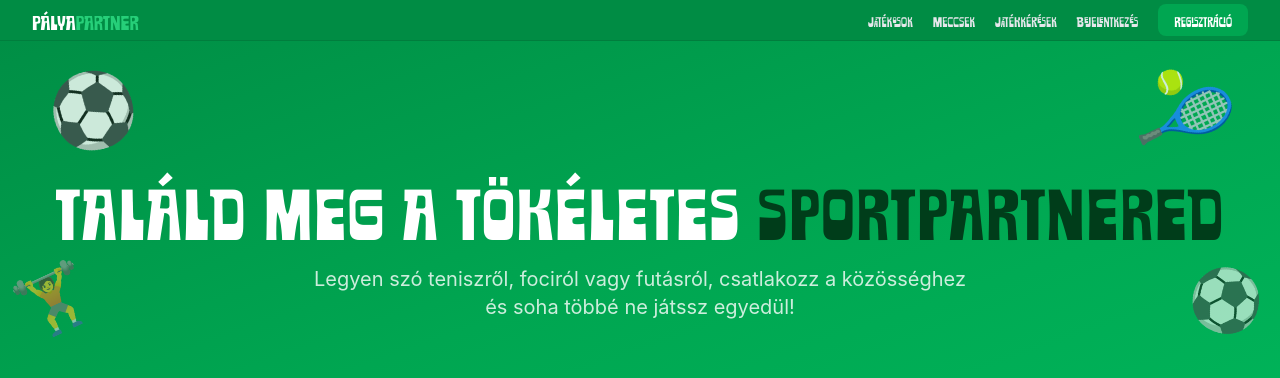
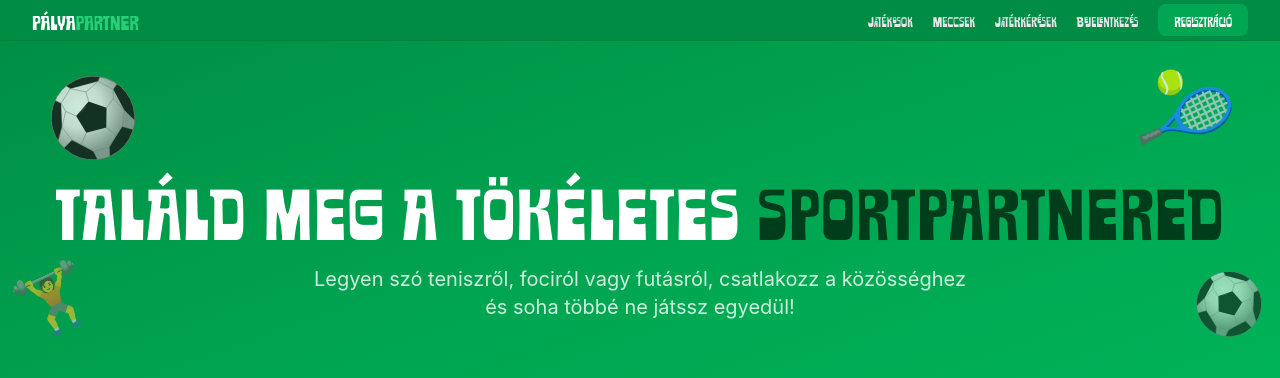
Before and after one commit to mangalaci/palyapartner, a Next.js app: page / in a window 1280 px wide. Shown: the top 378 px of the page. Built offline with nearby package versions, Linux system fonts and the light colour scheme; no server answers; the database is empty.

Commit message:
Dizájn javítások: olvasható nevek, Chilidog menü, SVG labda, kontúr nélküli logó

```diff
--- a/src/app/page.tsx
+++ b/src/app/page.tsx
@@ -1,4 +1,5 @@
 import Link from 'next/link'
+import Image from 'next/image'
 import SearchSection from '@/components/SearchSection'
 
 export default function Home() {
@@ -8,13 +9,24 @@ export default function Home() {
       <section className="relative overflow-hidden">
         <div className="absolute inset-0 bg-gradient-to-br from-field-dark via-field to-field-light opacity-90" />
 
-        {/* Dekorációs sport emojik */}
-        <div className="absolute top-4 left-4 md:top-8 md:left-12 text-5xl md:text-7xl opacity-80 rotate-[-15deg] select-none">&#9917;</div>
+        {/* Dekorációs sport elemek */}
+        {/* Bal felső: focilabda — mobilon emoji, desktopon SVG */}
+        <div className="absolute top-4 left-4 text-5xl opacity-80 rotate-[-15deg] select-none md:hidden">&#9917;</div>
+        <div className="hidden md:block absolute top-8 left-12 opacity-80 rotate-[-15deg] select-none">
+          <Image src="/images/soccer-ball.svg" alt="" width={90} height={90} />
+        </div>
+        {/* Jobb felső: tenisz */}
         <div className="absolute top-6 right-4 md:top-10 md:right-12 text-5xl md:text-7xl opacity-80 rotate-[20deg] select-none">&#127934;</div>
+        {/* Bal alsó: kosár */}
         <div className="absolute bottom-4 left-8 md:bottom-8 md:left-20 text-5xl md:text-7xl opacity-80 rotate-[10deg] select-none">&#127936;</div>
+        {/* Jobb alsó: jégkorong */}
         <div className="absolute bottom-6 right-6 md:bottom-10 md:right-16 text-5xl md:text-7xl opacity-80 rotate-[-10deg] select-none">&#127954;</div>
+        {/* Középső bal: súlyemelő (csak desktop) */}
         <div className="hidden md:block absolute top-1/2 left-4 text-6xl opacity-60 rotate-[-25deg] select-none">&#127947;</div>
-        <div className="hidden md:block absolute top-1/2 right-4 text-6xl opacity-60 rotate-[15deg] select-none">&#9917;</div>
+        {/* Középső jobb: focilabda SVG (csak desktop) */}
+        <div className="hidden md:block absolute top-1/2 right-4 opacity-60 rotate-[15deg] select-none">
+          <Image src="/images/soccer-ball.svg" alt="" width={70} height={70} />
+        </div>
 
         <div className="relative max-w-7xl mx-auto px-4 sm:px-6 lg:px-8 py-20 md:py-32 text-center">
           <h1 className="text-4xl md:text-7xl text-white mb-6">
```
Also changed, not shown: public/images/soccer-ball.svg.
